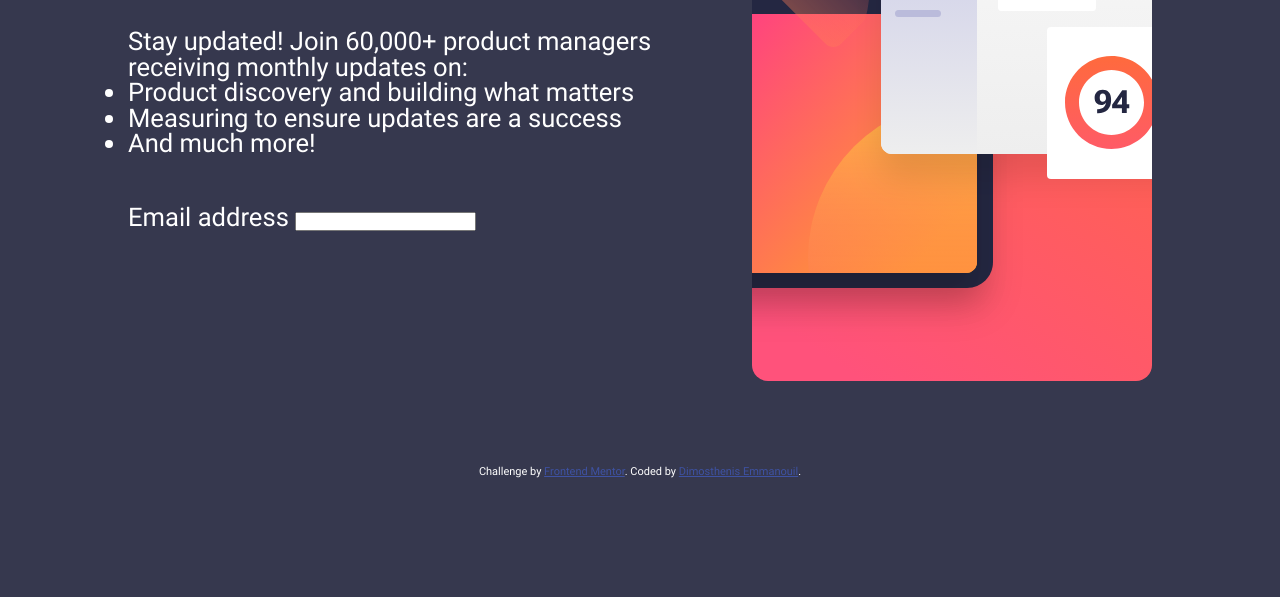
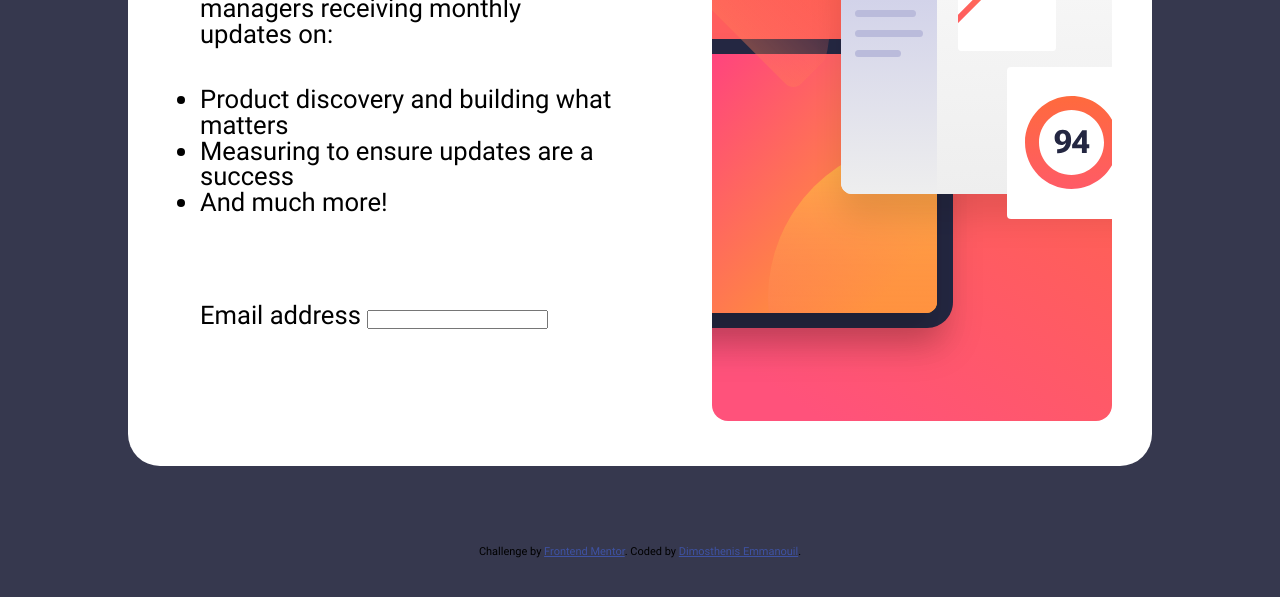
Before and after one commit to Albatraoz12/newsletter-sign-up-with-success-message-main, a plain HTML site: page index.html in a window 1280 px wide. Shown: the part 292-889 px from the top of the page. Drawn offline with Linux system fonts and the light colour scheme.

Commit message:
add some styling for describing text

```diff
--- a/assets/css/styles.css
+++ b/assets/css/styles.css
@@ -21,7 +21,6 @@
 
 body {
   background-color: hsl(235, 18%, 26%);
-  color: white;
   font-family: robotoCustom, sans-serif;
   line-height: 1;
   font-size: 1.6rem;
@@ -51,13 +50,24 @@ footer {
   display: flex;
   align-items: center;
   justify-content: center;
-  gap: 3rem;
+  gap: 2rem;
+  background-color: white;
+  padding: 2.5rem;
+  border-radius: 2rem;
 }
 
 .card-container {
   display: flex;
-  justify-content: cneter;
+  justify-content: center;
   align-items: start;
   flex-direction: column;
   gap: 3rem;
+  padding: 0 4rem;
+  padding-left: 2rem;
 }
+
+.card-container,
+div,
+p {
+  margin-bottom: 2.5rem;
+}
```
